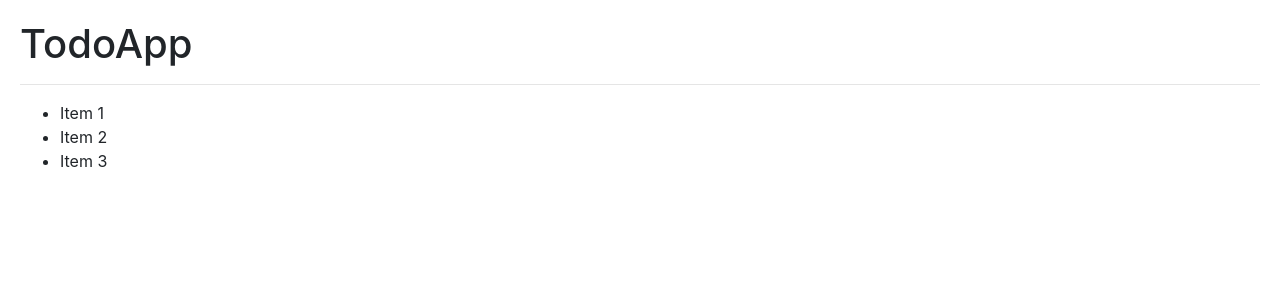
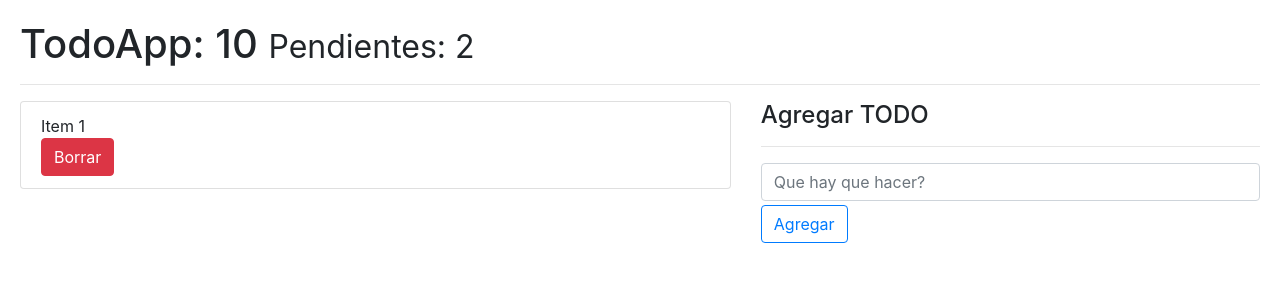
Before and after one commit to arosteguimaranto/Profundizando-Hooks, a React (Vite) app: page / in a window 1280 px wide. Shown: the top 300 px of the page. Built offline with nearby package versions, Linux system fonts and the light colour scheme.

Commit message:
Creando el cascarón de la lista de TODOs

```diff
--- a/src/08-useReducer/TodoApp.jsx
+++ b/src/08-useReducer/TodoApp.jsx
@@ -23,15 +23,38 @@ export const TodoApp = () => {
 
     return (
         <>
-
-            <h1> TodoApp</h1>
+            <h1> TodoApp: 10  <small> Pendientes: 2</small></h1>
             <hr />
 
-            <ul>
-                <li> Item 1 </li>
-                <li> Item 2 </li>
-                <li> Item 3 </li>
+            <div className=' row'>
+            <div className='col-7'>
+            <ul className=' list-group'>
+                <li className=' list-group-item'>
+                <span className=' align-self-center'>Item 1 </span>
+                <button className=' btn btn-danger d-flex justify-content-between'>Borrar</button>
+                </li>
             </ul>
+            </div>
+
+            <div className=' col-5'>
+                <h4> Agregar TODO </h4>
+                <hr />
+                <form>
+                <input
+                type="text"
+                placeholder='Que hay que hacer? '
+                className=' form-control'
+                />
+
+                <button
+                type="submit"
+                className=' btn btn-outline-primary mt-1'
+                > Agregar
+                </button>
+                </form>
+            </div>
+
+        </div>
 
 
         </>
--- a/src/main.jsx
+++ b/src/main.jsx
@@ -1,5 +1,7 @@
 import React from 'react'
 import ReactDOM from 'react-dom/client'
+import { FormWithCustomHook } from './02-useEffect/FormWithCustomHook';
+import { SimpleForm } from './02-useEffect/SimpleForm';
 //import { CallbackHook } from './06-memos/CallbackHook'
 import { Padre } from './07-tarea-memo/Padre'
 //import { MemoHook } from './06-memos/MemoHook'
```
